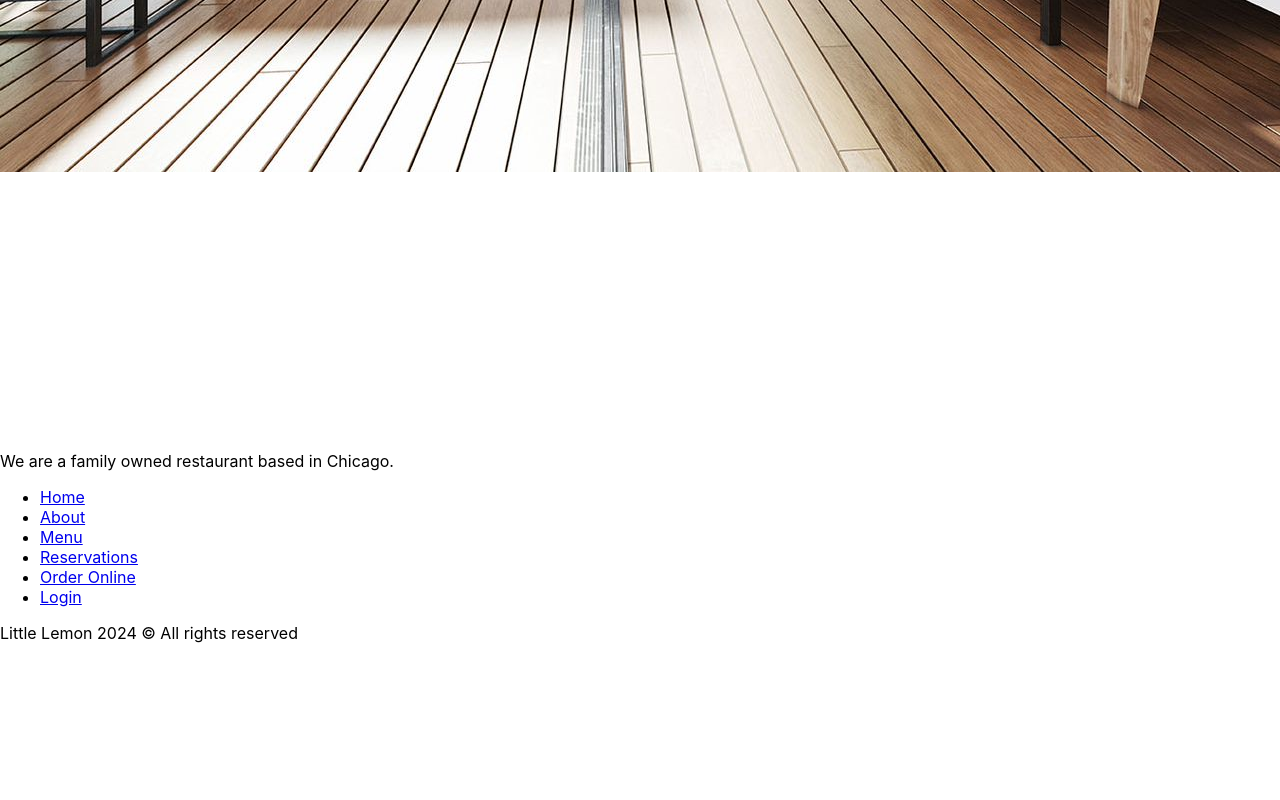
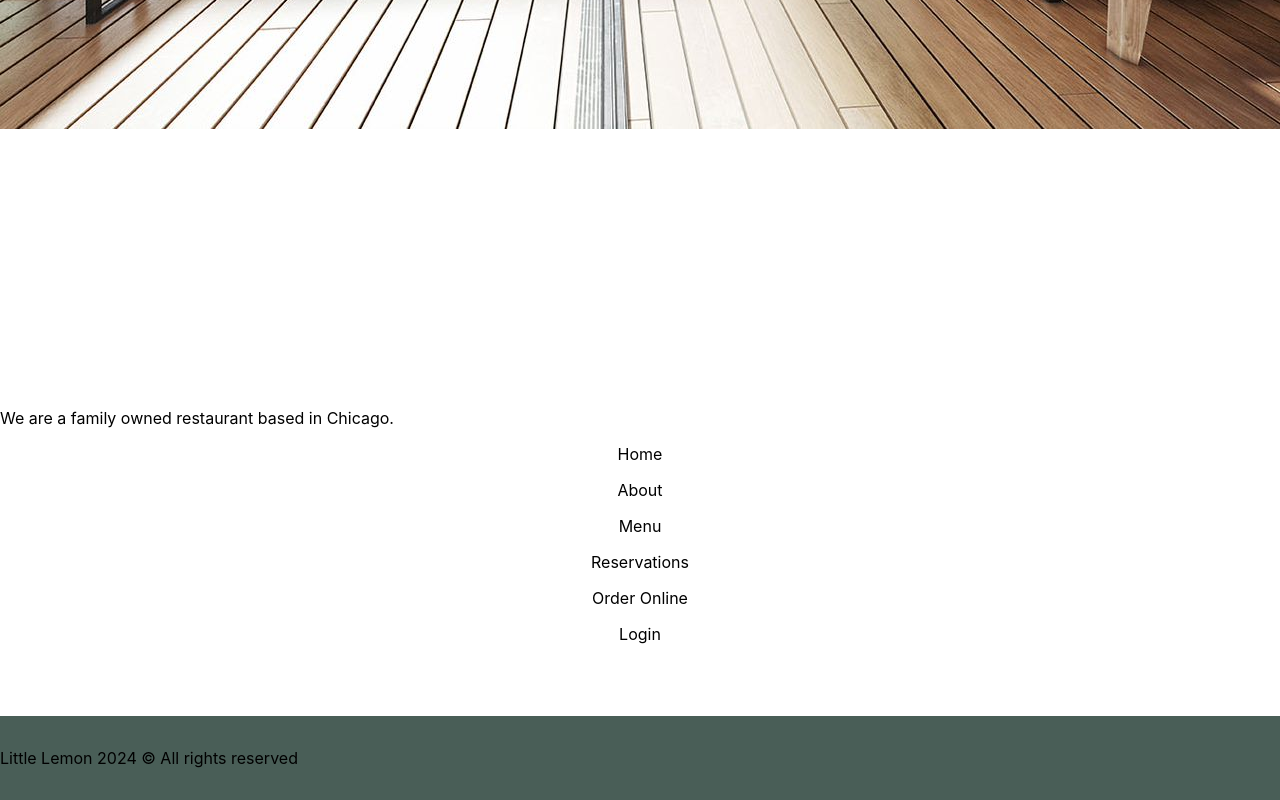
Before and after one commit to songblrd/little-lemon-app, a React (Create React App) app: page / in a window 1280 px wide. Shown: the part 1371-2171 px from the top of the page. Before the commit the page ends 2030 px from the top, so only its background shows below. Built offline with nearby package versions, Linux system fonts and the light colour scheme.

Commit message:
adding more css

```diff
--- a/src/App.css
+++ b/src/App.css
@@ -154,3 +154,109 @@ button {
   border-radius: 4px;
   cursor: pointer;
 }
+
+footer section {
+  justify-content: center;
+  flex-wrap: wrap;
+  margin: 0 auto 4rem;
+}
+
+.company-details {
+  display: flex;
+  flex-direction: column;
+  align-items: center;
+  margin: 0 2rem;
+}
+
+.company-details p {
+  width: 200px;
+}
+
+footer h3 {
+ margin: .76rem 0;
+}
+
+footer ul {
+  display: block;
+  margin: 0;
+  padding: 0;
+}
+
+footer li {
+  padding: .5rem 0;
+  list-style: none;
+}
+
+footer a {
+  text-decoration: none;
+  color: black;
+  margin: 0;
+  display: flex;
+  justify-content: center;
+}
+
+footer li:nth-child(1) {
+  padding-top: 0;
+}
+
+footer a:hover {
+  text-decoration: underline solid #495E57;
+  text-underline-offset: .3rem;
+  transition: all 0.3s ease-in-out;
+}
+
+.copyright {
+  display: flex;
+  justify-content: left;
+  background: #495E57;
+  padding: 1rem 0;
+}
+
+.copyright a {
+  font-weight: 500;
+  color: white;
+}
+
+.copyright a:hover{
+  text-decoration: underline solid white;
+  text-underline-offset: .4rem;
+  transition: all 0.3s ease-in-out;
+}
+
+@media screen and (min-width: 320px) {
+
+ header {
+  padding: 0.5rem;
+ }
+
+ .menu-icon {
+  display: block;
+ }
+
+ .nav-links {
+  display: none;
+ }
+
+ .nav-links.visible {
+  display: flex;
+  background: #333333;
+  z-index: 1000;
+  padding: 60px 0;
+ }
+
+ .navbar {
+  background: #fff;
+ }
+
+ nav a {
+  color: white;
+ }
+
+ nav a:hover {
+  text-decoration: underline solid white;
+  text-underline-offset: .4rem;
+  transition: all 0.3s ease-in-out;
+ }
+
+
+}
```
